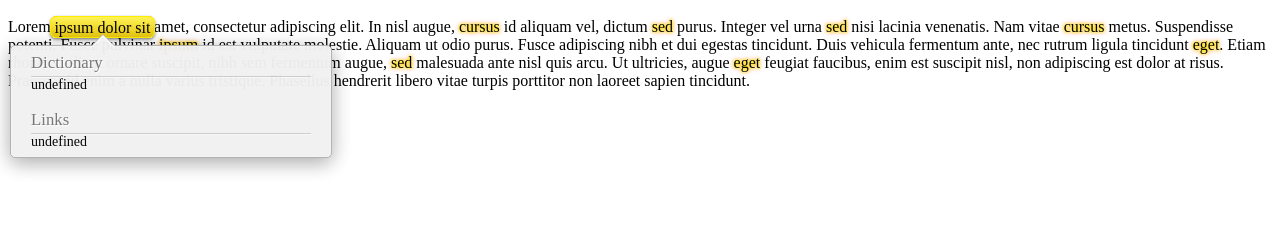
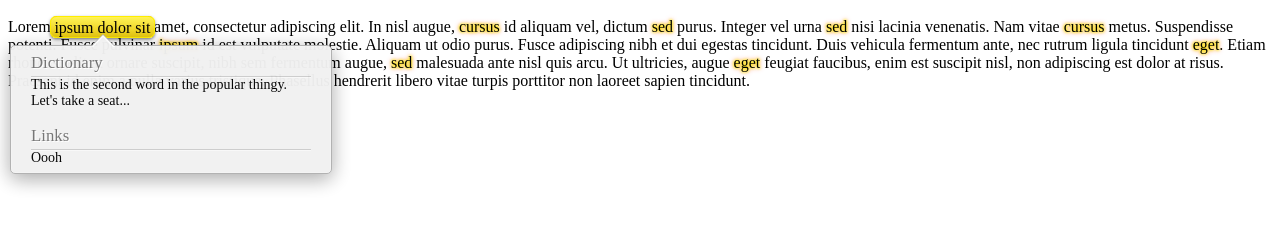
Before and after one commit to mike-marcacci/Reference, a website: page demos/index.html in a window 1280 px wide. Both pictures are taken after a click on the element "ipsum dolor sit". Shown: the part 48-276 px from the top of the page. Drawn offline with nearby package versions, Linux system fonts and the light colour scheme.

Commit message:
Fixes #7: Regex parser; grunted

```diff
--- a/demos/index.html
+++ b/demos/index.html
@@ -31,7 +31,8 @@
         title: 'Dictionary',
         data: {
           '/Ipsum .+ sit/' : "This is the second word in the popular thingy.",
-          'Sed' : "This is the second word in the popular thingy."
+		  'sit' : 'Let\'s take a seat...',
+          'Sed' : "Talk about Sed."
         }
       }
 
@@ -39,7 +40,7 @@
         title: 'Links',
         data: {
           'eget' : "Try out <a href=\"http://google.com\">Google!</a>",
-          'cursus' : "This is the second word in the popular thingy.",
+          'cursus' : "Cursus.",
           'ipsum' : "Oooh"
         }
       }
--- a/src/js/parser.js
+++ b/src/js/parser.js
@@ -64,8 +64,7 @@
     var options = {
       collections: [],
       trigger: 'click',
-      theme: 'apple',
-      exactMatch: true
+      theme: 'apple'
     };
 
     $.extend(options, o);
@@ -87,16 +86,15 @@
 
       // escape special characters in search terms
       terms = jQuery.map(terms, function(word, i) {
+
+        // is it a regular expression?
         if(word.charAt(0) === '/' && word.charAt(word.length-1) === '/'){
           return word.substr(1,word.length-2);
         }
         return word.replace(/[\-\[\]{}()*+?.,\\\^$|#\s]/g, "\\$&");
       });
 
-      var pattern = "(" + terms.join("|") + ")";
-      if (options.exactMatch) {
-        pattern = "\\b" + pattern + "\\b";
-      }
+      var pattern = "\\b(" + terms.join("|") + ")\\b";
 
       var re = new RegExp(pattern, collection.caseSensitive ? "" : "i");
 
--- a/src/js/viewer.js
+++ b/src/js/viewer.js
@@ -36,12 +36,29 @@
       // find matching collections from data-referenceCollections
       $.each(linkData.collections, function(index, id){
         var collection = $.referenceCollections[id];
-        var term = collection.caseSensitive ? linkTerm : linkTerm.toUpperCase();
-        var result;
+        var result = [];
 
         var asdf;
         if(collection.type === 'data') {
-          result = collection.data[term];
+          $.each(collection.data, function(key, value){
+            var pattern;
+
+            // is the key a Regex?
+            if(key.charAt(0) === '/' && key.charAt(key.length-1) === '/'){
+              pattern = key.substr(1,key.length-2);
+            } else {
+              pattern = key.replace(/[\-\[\]{}()*+?.,\\\^$|#\s]/g, "\\$&");
+            }
+
+
+            pattern = "\\b(" + pattern + ")\\b";
+            var re = new RegExp(pattern, collection.caseSensitive ? "" : "i");
+
+            if(linkTerm.match(re)){
+              result.push(value);
+            }
+
+          });
         } else if(collection.type === 'ajax') {
           asdf = 0;
         } else if(collection.type === 'custom') {
@@ -49,7 +66,7 @@
         }
 
         bubble.append('<div class="reference-collection-name"><div style="display:none;" class="reference-loading-spinner"><span class="reference-loading-top"></span><span class="reference-loading-left"></span><span class="reference-loading-bottom"></span><span class="reference-loading-right"></span></div>' + collection.title + '</div>');
-        bubble.append('<div class="reference-collection-result">' + result + '</div>');
+        bubble.append('<div class="reference-collection-result">' + result.join('</div><div class="reference-collection-result">') + '</div>');
 
       });
 
```
Also changed, not shown: dist/js/jquery.reference.js, dist/js/jquery.reference.min.js.
